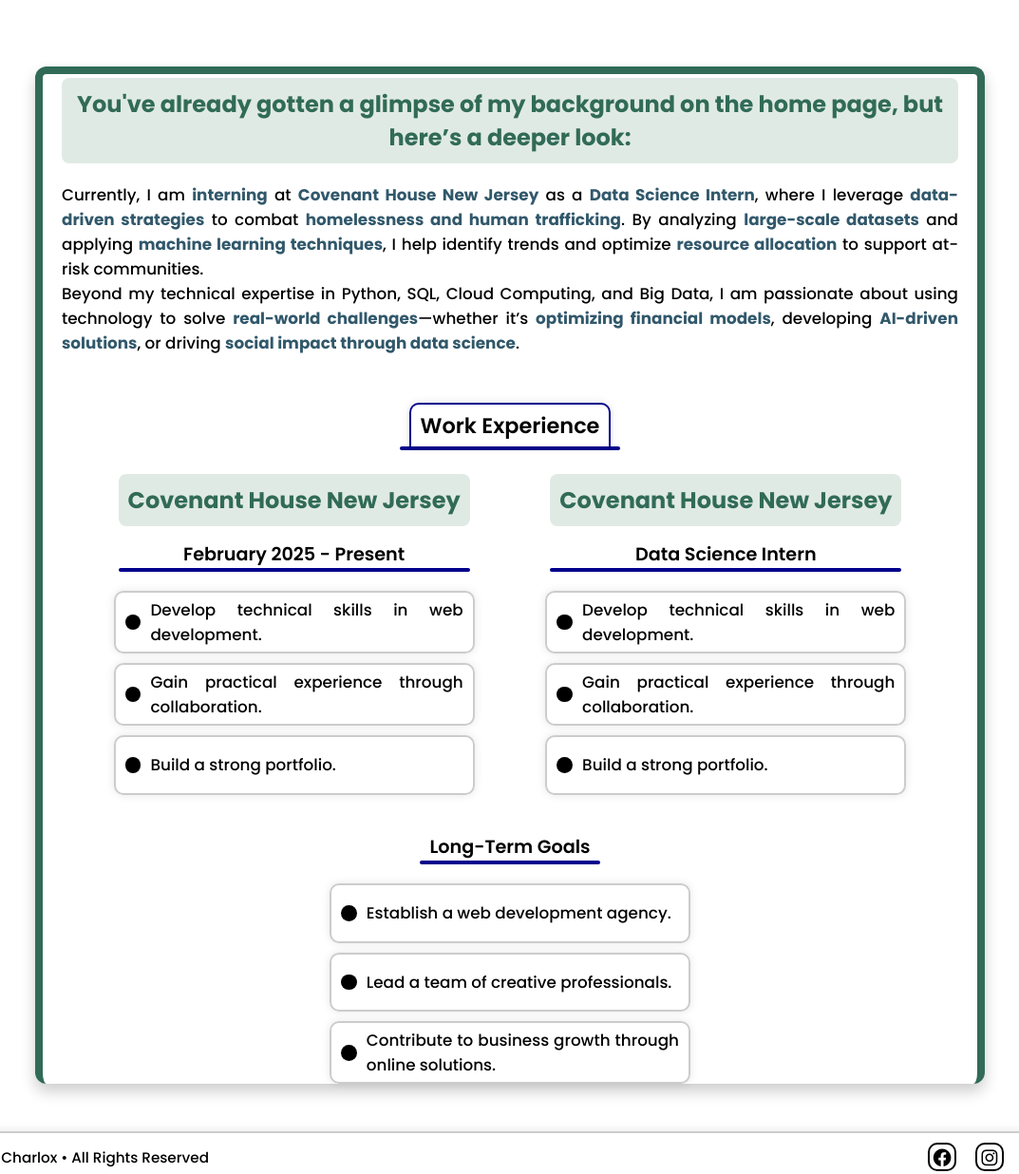
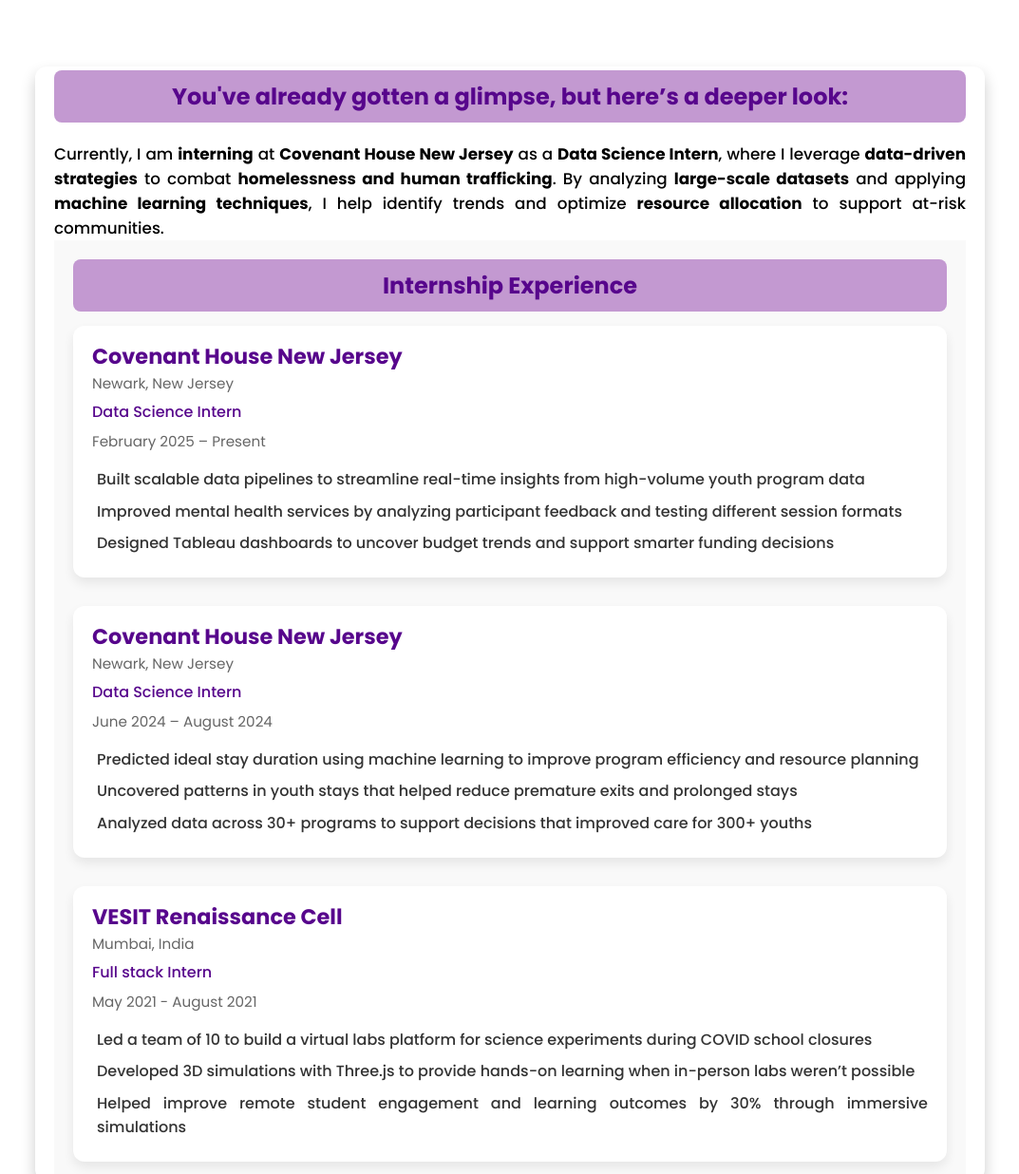
Before and after one commit to aup2007/atharvparab, a plain HTML site: page SRC/pages/career.html in a window 1280 px wide. Shown: the top 1236 px of the page at 95% size, without its empty margins (103-1176 px from the left). Drawn offline with nearby package versions, Linux system fonts and the light colour scheme.

Commit message:
commits by atharv

```diff
--- a/SRC/pages/career.html
+++ b/SRC/pages/career.html
@@ -24,7 +24,7 @@
             <a href="/index.html">Home</a>
             <a href="./education.html">Education</a>
             <a href="./career.html" class="active">Career</a>
-            <a href="./hobbies.html">Hobbies</a>
+            <a href="./hobbies.html">Projects</a>
             <a href="./testimonials.html">Testimonials</a>
         </div>
 
@@ -50,7 +50,7 @@
                     </div> -->
                     <div class="intro-text">
                         <p class="styled-intro">
-                            You've already gotten a glimpse of my background on the home page, but here’s a deeper look:
+                            You've already gotten a glimpse, but here’s a deeper look:
                         </p>
                     </div>
 
@@ -63,16 +63,16 @@
                             and applying <span class="highlight">machine learning techniques</span>, I help identify trends and optimize
                             <span class="highlight">resource allocation</span> to support at-risk communities.
                         </p>
-                        <p>
+                        <!-- <p>
                             Beyond my technical expertise in <span class="tech-skill">Python</span>,
                             <span class="tech-skill">SQL</span>, <span class="tech-skill">Cloud Computing</span>, and
                             <span class="tech-skill">Big Data</span>, I am passionate about using technology
                             to solve <span class="highlight">real-world challenges</span>—whether it’s <span class="highlight">optimizing financial models</span>,
                             developing <span class="highlight">AI-driven solutions</span>, or driving <span class="highlight">social impact through data science</span>.
-                        </p>
+                        </p> -->
                     </div>
                 </div>
-                <div class="career-goals">
+                <!-- <div class="career-goals">
                     <div class="cg-header career-header">
                         <div class="text">Work Experience </div>
                         <div class="header-line"></div>
@@ -134,11 +134,65 @@
                         </div>
                     </div>
                 </div>
-            </div>
+            </div> -->
+            <section class="experience-wrapper">
+                <p class="styled-intro">
+                    Internship Experience
+                </p>
+                <div class="experience-cards">
+
+                  <!-- Experience 1 -->
+                  <div class="experience-card">
+                    <div class="experience-header">
+                      <h3>Covenant House New Jersey</h3>
+                      <p class="date">Newark, New Jersey</p>
+                      <p class="role">Data Science Intern</p>
+                      <span class="date">February 2025 – Present</span>
+                    </div>
+                    <ul class="experience-points">
+                      <li>Built scalable data pipelines to streamline real-time insights from high-volume youth program data</li>
+                      <li>Improved mental health services by analyzing participant feedback and testing different session formats</li>
+                      <li>Designed Tableau dashboards to uncover budget trends and support smarter funding decisions</li>
+                    </ul>
+                  </div>
+
+                  <!-- Experience 2 -->
+                  <div class="experience-card">
+                    <div class="experience-header">
+                        <h3>Covenant House New Jersey</h3>
+                        <p class="date">Newark, New Jersey</p>
+                        <p class="role">Data Science Intern</p>
+                      <span class="date">June 2024 – August 2024</span>
+                    </div>
+                    <ul class="experience-points">
+                      <li>Predicted ideal stay duration using machine learning to improve program efficiency and resource planning</li>
+                      <li>Uncovered patterns in youth stays that helped reduce premature exits and prolonged stays</li>
+                      <li>Analyzed data across 30+ programs to support decisions that improved care for 300+ youths</li>
+                    </ul>
+                  </div>
+
+                  <!-- Experience 3 -->
+                  <div class="experience-card">
+                    <div class="experience-header">
+                        <h3>VESIT Renaissance Cell</h3>
+                        <p class="date">Mumbai, India</p>
+                        <p class="role">Full stack Intern</p>
+                      <span class="date">May 2021 - August 2021</span>
+                    </div>
+                    <ul class="experience-points">
+                      <li>Led a team of 10 to build a virtual labs platform for science experiments during COVID school closures</li>
+                      <li>Developed 3D simulations with Three.js to provide hands-on learning when in-person labs weren’t possible</li>
+                      <li>Helped improve remote student engagement and learning outcomes by 30% through immersive simulations</li>
+                    </ul>
+                  </div>
+
+                </div>
+              </section>
+
         </main>
+
         <footer class="footer">
             <div class="left">
-                &copy; 2023 • R. Charlox • All Rights Reserved
             </div>
             <div class="right">
                 <div class="social"><a href="https://www.facebook.com/ritoncharlox" target="_blank"><i
--- a/SRC/style/style.css
+++ b/SRC/style/style.css
@@ -8,6 +8,9 @@
 	text-decoration: none;
 	list-style: none;
 }
+
+
+
 
 .about-content .column.left p {
     text-align: justify;
@@ -38,9 +41,44 @@ body {
 	min-height: 100vh;
 	/* position: relative;
 	top: 150px; */
+	background-color: #ffffff;
 	background: var(--bg-color);
 	color: var(--text-color);
 }
+/* Sliding Diagonal Background Effect */
+.bg {
+	animation: slide 3s ease-in-out infinite alternate;
+	background-image: linear-gradient(-60deg,
+	/* rgba(102, 153, 102, 0.4) 33%,     Vibrant muted green */
+    rgba(100, 181, 246, 0.4) 50%,
+    rgba(100, 181, 246, 0.4) 66%,
+    rgba(111, 66, 193, 0.4) 66%);
+	bottom: 0;
+	left: -50%;
+	position: fixed;
+	right: -50%;
+	top: 0;
+	z-index: -1;
+	/* remove opacity entirely */
+  }
+
+  .bg2 {
+	animation-direction: alternate-reverse;
+	animation-duration: 4s;
+  }
+
+  .bg3 {
+	animation-duration: 5s;
+  }
+
+  @keyframes slide {
+	0% {
+	  transform: translateX(-25%);
+	}
+	100% {
+	  transform: translateX(25%);
+	}
+  }
 
 header {
 	position: fixed;
@@ -208,11 +246,14 @@ header.scrolled {
 
 
 .column.right img {
-	max-width: 250px;
+	max-width: 350px;
 	margin-left: 50px;
-	border-radius: 20px 50px 20px 50px;
-	box-shadow: 0 0 10px rgba(0, 0, 0, 0.2);
-
+	object-fit: cover;    /* Ensures the image fills the square without stretching */
+    border-radius: 0;
+	box-shadow: 0 4px 10px rgba(0, 0, 0, 0.1);
+	/* box-shadow: 0 0 10px rgba(0, 0, 0, 0.2); */
+	border: 50px solid #91A598; /* subtle green outline */
+    background-color: #fff;
 }
 
 .about .text {
@@ -1817,9 +1858,9 @@ header.scrolled {
     background: #ffffff; /* White content background */
     padding: 40px;
     border-radius: 12px;
-    border-left: 8px solid #316B58; /* A dark green border for an accent */
-	border-right: 8px solid #316B58;
-	border-top: 8px solid #316B58;
+    /* border-left: 8px solid #316B58; A dark green border for an accent */
+	/* border-right: 8px solid #316B58; */
+	/* border-top: 8px solid #316B58; */
 	box-shadow: 0 8px 16px rgba(0, 0, 0, 0.2);
     text-align: justify;
     animation: fadeIn 1.2s ease-in-out;
@@ -1829,18 +1870,20 @@ header.scrolled {
 .styled-intro {
     font-size: 1.5rem;
     font-weight: bold;
-    color: #316B58; /* Darker green for the heading */
+    color: #57068C; /* Darker green for the heading */
     text-align: center;
     margin-bottom: 15px;
     padding: 10px;
-    background-color: rgba(50, 115, 75, 0.15); /* Light green highlight */
+    background-color: rgba(195, 153, 209, 1); /* Light green highlight */
     border-radius: 8px;
 }
+
+
 
 /* Highlight Important Keywords */
 .highlight {
     font-weight: bold;
-    color: #31586B; /* NYU Purple for emphasis */
+    /* color: #31586B; NYU Purple for emphasis */
 }
 
 /* Technical Skills Highlight */
@@ -1869,3 +1912,87 @@ header.scrolled {
         transform: translateY(0);
     }
 }
+
+
+/* ===================== */
+/* Internship Experience Cards */
+/* ===================== */
+
+.experience-wrapper {
+	padding: 20px 20px;
+	background-color: #f9f9f9;
+  }
+
+  .section-title {
+	text-align: center;
+	font-size: 2rem;
+	font-weight: 600;
+	/* color: #316B58; Deep green */
+	margin-bottom: 40px;
+  }
+
+  .experience-cards {
+	display: flex;
+	flex-direction: column;
+	gap: 30px;
+	max-width: 1200px;
+	margin: 0 auto;
+  }
+
+  .experience-card {
+	background-color: #ffffff;
+	/* border-left: 5px solid #91A598; Your signature green */
+	border-radius: 12px;
+	padding: 15px 20px;
+	box-shadow: 0 6px 12px rgba(0, 0, 0, 0.08);
+	transition: transform 0.2s ease, box-shadow 0.2s ease;
+  }
+
+  .experience-card:hover {
+	transform: translateY(-4px);
+	box-shadow: 0 10px 18px rgba(0, 0, 0, 0.12);
+  }
+
+  .experience-header h3 {
+	margin: 0;
+	font-size: 1.4rem;
+	color: #57068C;
+  }
+
+  .experience-header .role {
+	margin: 6px 0;
+	font-weight: 500;
+	color: #57068C; /* NYU Purple */
+  }
+
+  .experience-header .date {
+	font-size: 0.95rem;
+	color: #666;
+  }
+
+  .experience-points {
+	margin-top: 15px;
+	padding-left: 5px;
+  }
+
+  .experience-points li {
+	margin-bottom: 8px;
+	line-height: 1.6;
+	color: #333;
+	font-weight: 500;
+  }
+
+  /* Responsive */
+  @media (max-width: 768px) {
+	.experience-card {
+	  padding: 20px;
+	}
+
+	.experience-header h3 {
+	  font-size: 1.2rem;
+	}
+
+	.section-title {
+	  font-size: 1.6rem;
+	}
+  }
```
Also changed, not shown: SRC/pages/education.html (+2 -2 lines), SRC/pages/hobbies.html (+4 -4 lines), index.html (+5 -3 lines).
